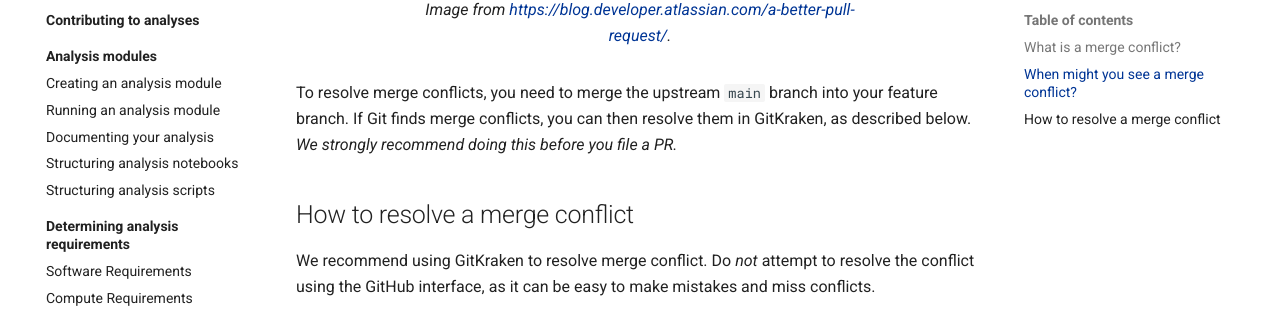
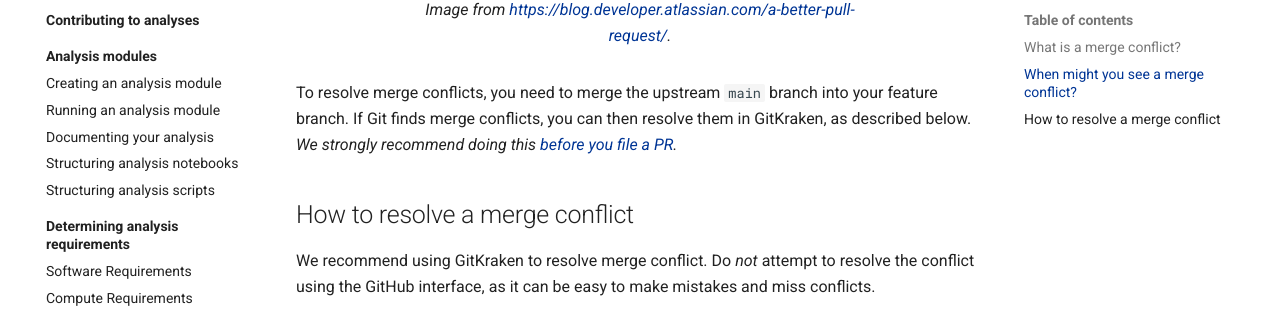
Before and after one commit to AlexsLemonade/OpenScPCA-analysis, an MkDocs documentation site: the page built from docs/contributing-to-analyses/creating-pull-requests/resolve-merge-conflicts.md, in a window 1280 px wide and 900 px high, scrolled down 977 px. Shown: the part 125-451 px from the top of the window. Built offline with MkDocs 1.6.1 and Material for MkDocs 9.7.7, drawn with Linux system fonts in a browser that asks for light colours; part of the change alters nothing that is shown.

```diff
--- a/docs/contributing-to-analyses/creating-pull-requests/resolve-merge-conflicts.md
+++ b/docs/contributing-to-analyses/creating-pull-requests/resolve-merge-conflicts.md
@@ -26,7 +26,7 @@ If their branch is merged into the `main` branch of the upstream `AlexsLemonade/
 
 To resolve merge conflicts, you need to merge the upstream `main` branch into your feature branch.
 If Git finds merge conflicts, you can then resolve them in GitKraken, as described below.
-_We strongly recommend doing this before you file a PR._ <!-- STUB_LINK: Add link to before you file -->
+_We strongly recommend doing this [before you file a PR](./before-file-pr.md)._
 
 
 ## How to resolve a merge conflict
```
